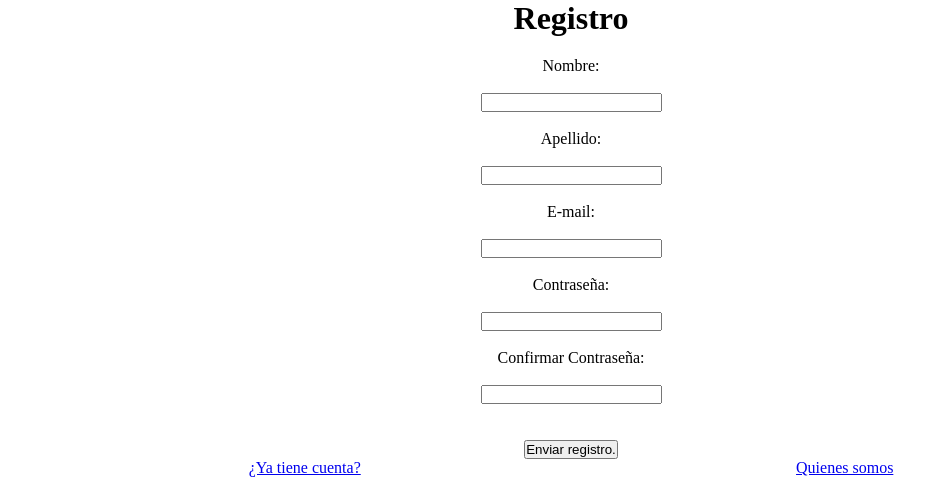
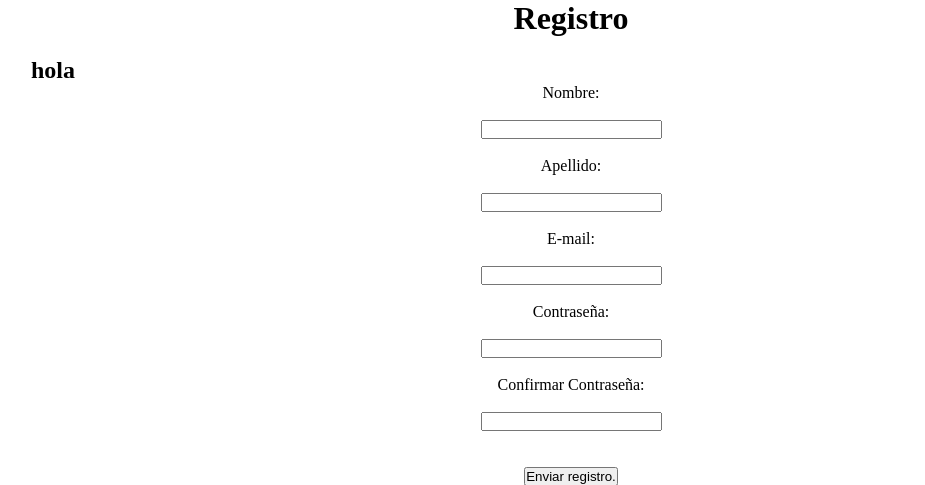
Before and after one commit to sebamoccagatta/proyecto-readme-, a PHP site: page /register.php in a window 1280 px wide. Shown: the top 485 px of the page, without its empty margins (69-994 px from the left). Run offline with PHP 8.4, Linux system fonts and the light colour scheme.

Commit message:
areglo de git

```diff
--- a/register.php
+++ b/register.php
@@ -15,6 +15,7 @@
     <div class="contenedor">
       <header>
         <h1>Registro</h1>
+        <h2>hola</h2>
 
       </header>
       <section>
```
